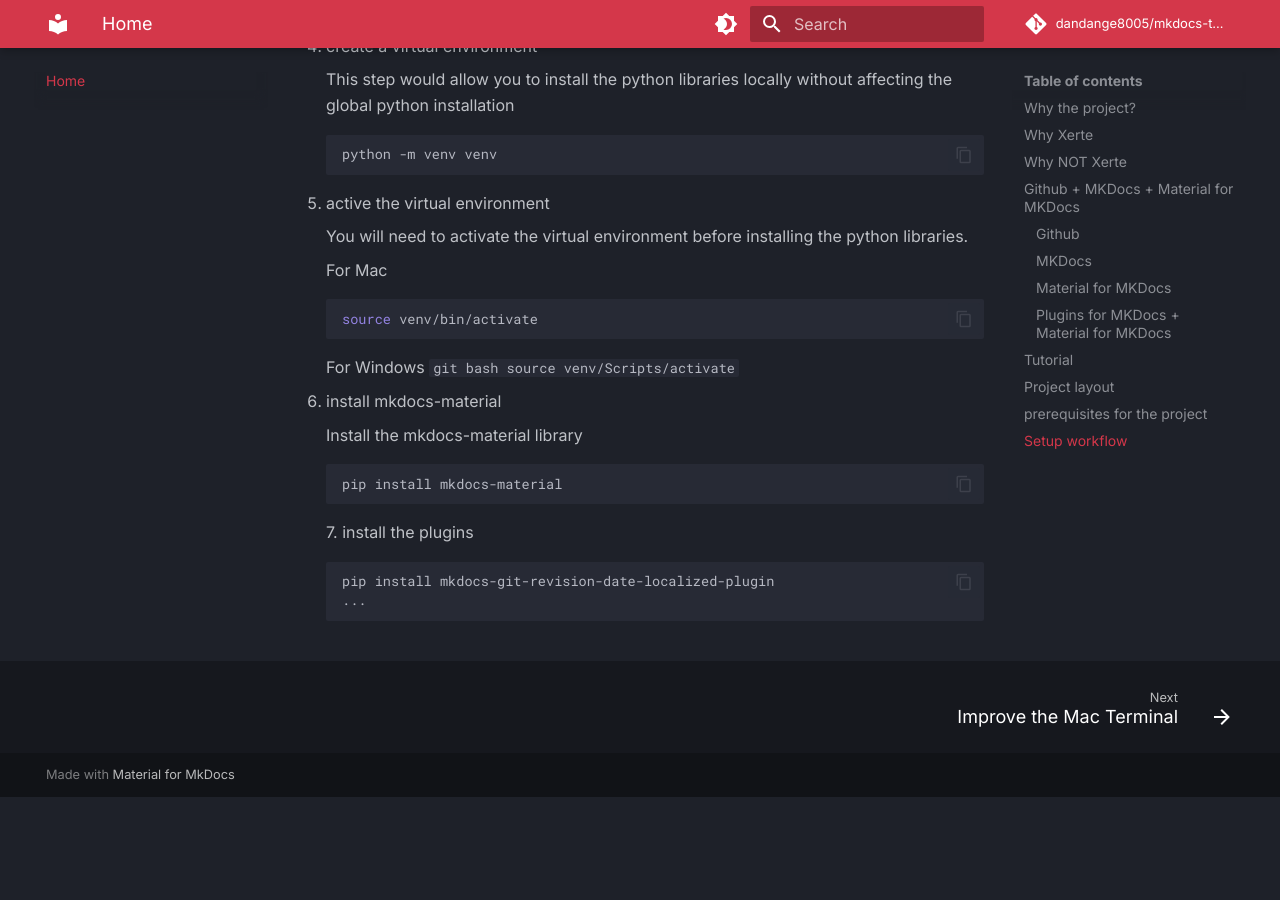
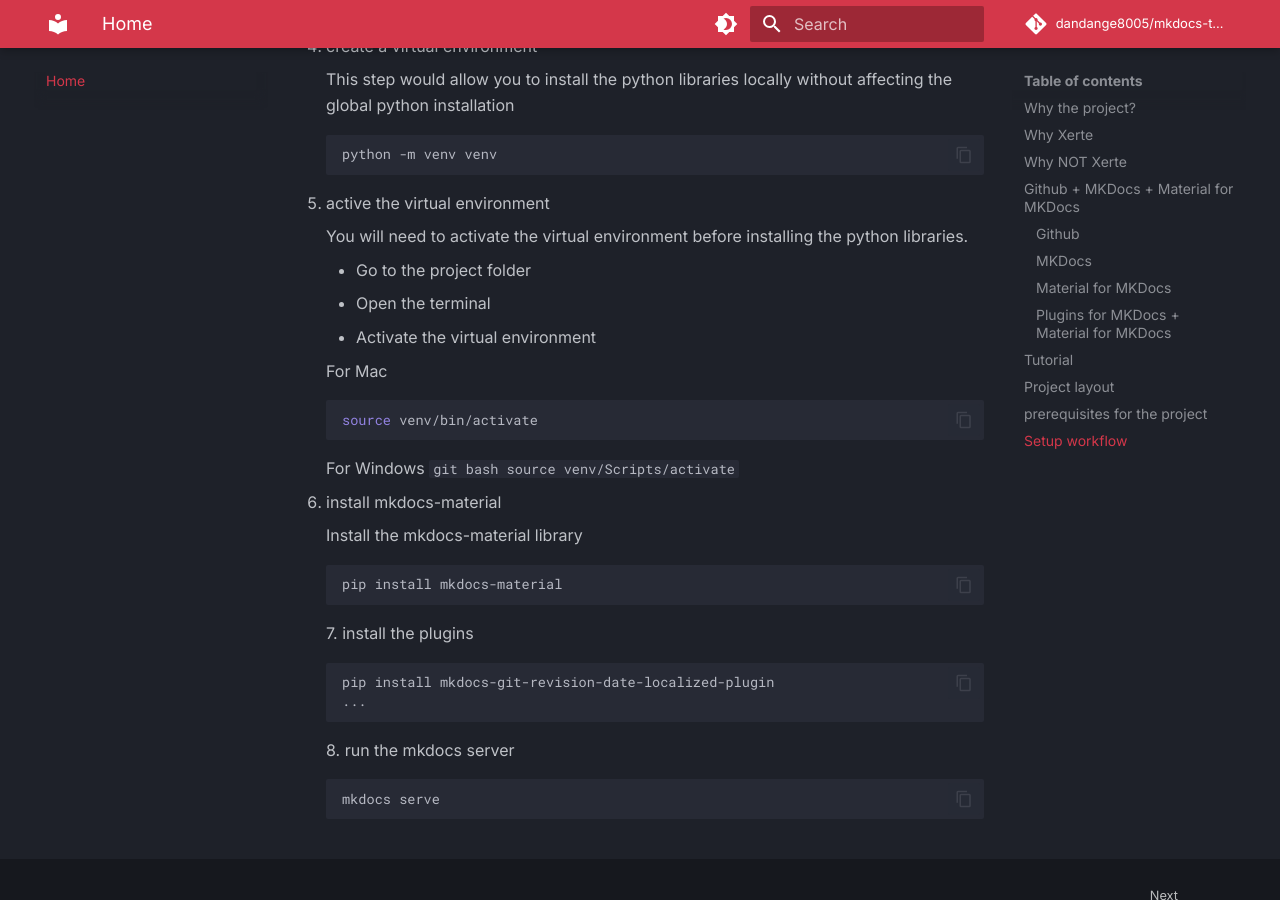
Before and after one commit to dandange8005/mkdocs-site, an MkDocs documentation site: the page built from docs/index.md, in a window 1280 px wide and 900 px high, scrolled down 4351 px. Built offline with MkDocs 1.6.1 and Material for MkDocs 9.7.7, drawn with Linux system fonts in a browser that asks for light colours; comment, search, counter and statistics services are not loaded; before the commit the page ends 5148 px from its top, so only the background shows below that.

Commit message:
fix error

````diff
--- a/docs/index.md
+++ b/docs/index.md
@@ -148,6 +148,10 @@
 
     You will need to activate the virtual environment before installing the python libraries.
 
+    - Go to the project folder
+    - Open the terminal
+    - Activate the virtual environment
+
     For Mac
     ```bash
     source venv/bin/activate
@@ -171,3 +175,8 @@
     pip install mkdocs-git-revision-date-localized-plugin
     ...
     ```
+8. run the mkdocs server
+
+    ```bash
+    mkdocs serve
+    ```
````
